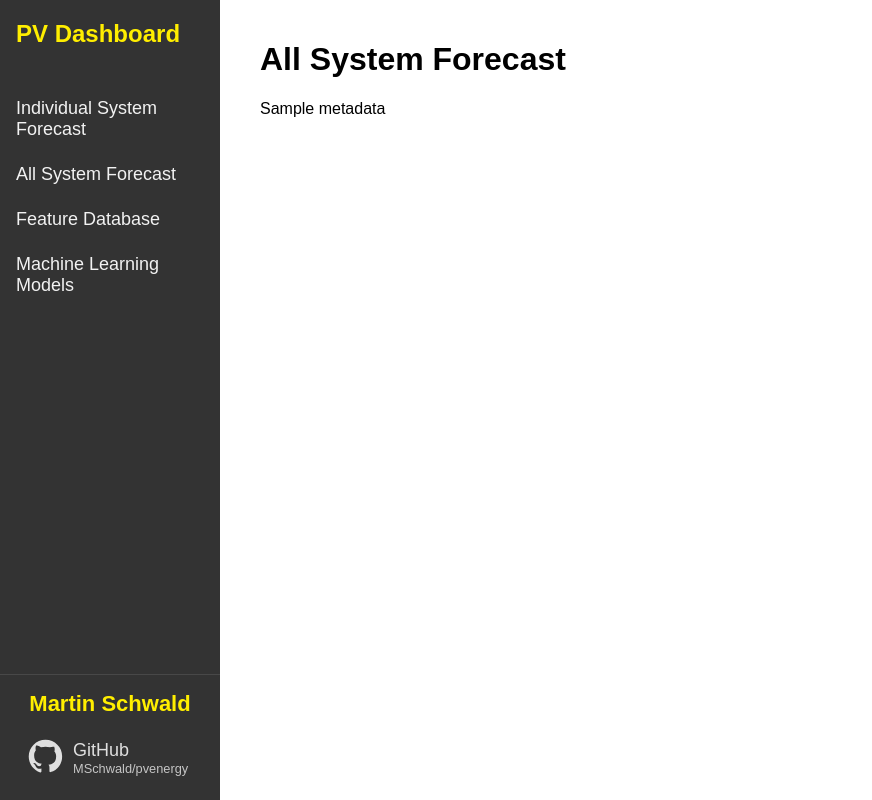
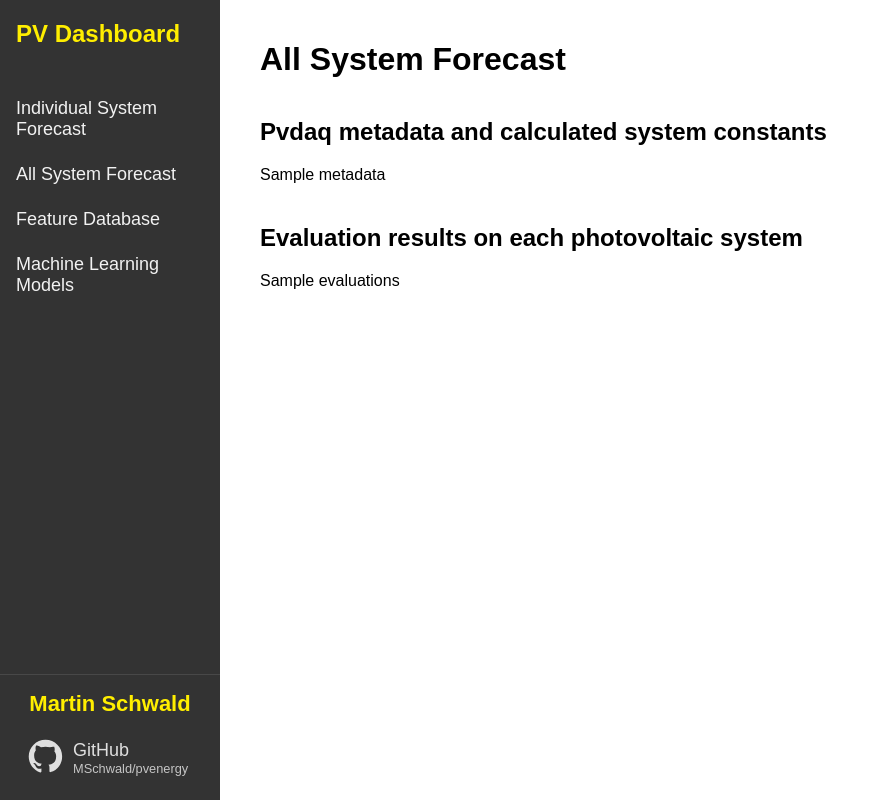
Before and after one commit to MSchwald/pvenergy, a Django app: template dashboard/templates/dashboard/all_systems.html in a window 1280 px wide. Shown: the whole page, without its empty margins (0-872 px from the left). Run offline with Django 5.2, Linux system fonts and the light colour scheme; the template is opened without the code that fills it: most values are stand-ins (such as "Sample title", 1, 10 or a date in 2020); parts of the project's set-up code (start-up, migrations or seed data) failed here and were passed over.

Commit message:
Add evaluations of all systems

```diff
--- a/dashboard/templates/dashboard/all_systems.html
+++ b/dashboard/templates/dashboard/all_systems.html
@@ -3,5 +3,8 @@
 {% block title %}All System Forecast{% endblock %}
 
 {% block content %}
+<h2>Pvdaq metadata and calculated system constants</h2>
 {{metadata|safe}}
+<h2>Evaluation results on each photovoltaic system</h2>
+{{evaluations|safe}}
 {% endblock %}
```
